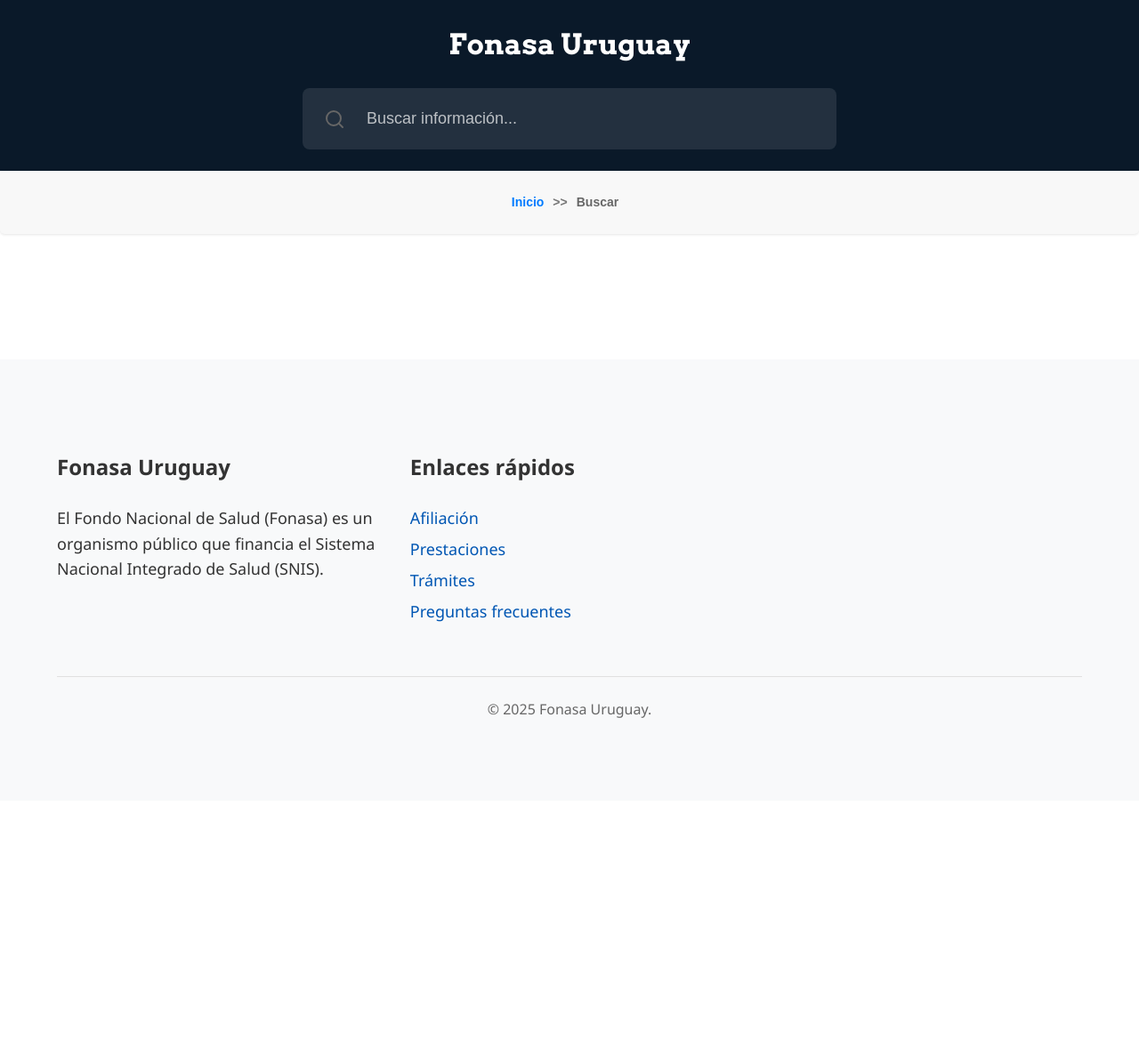
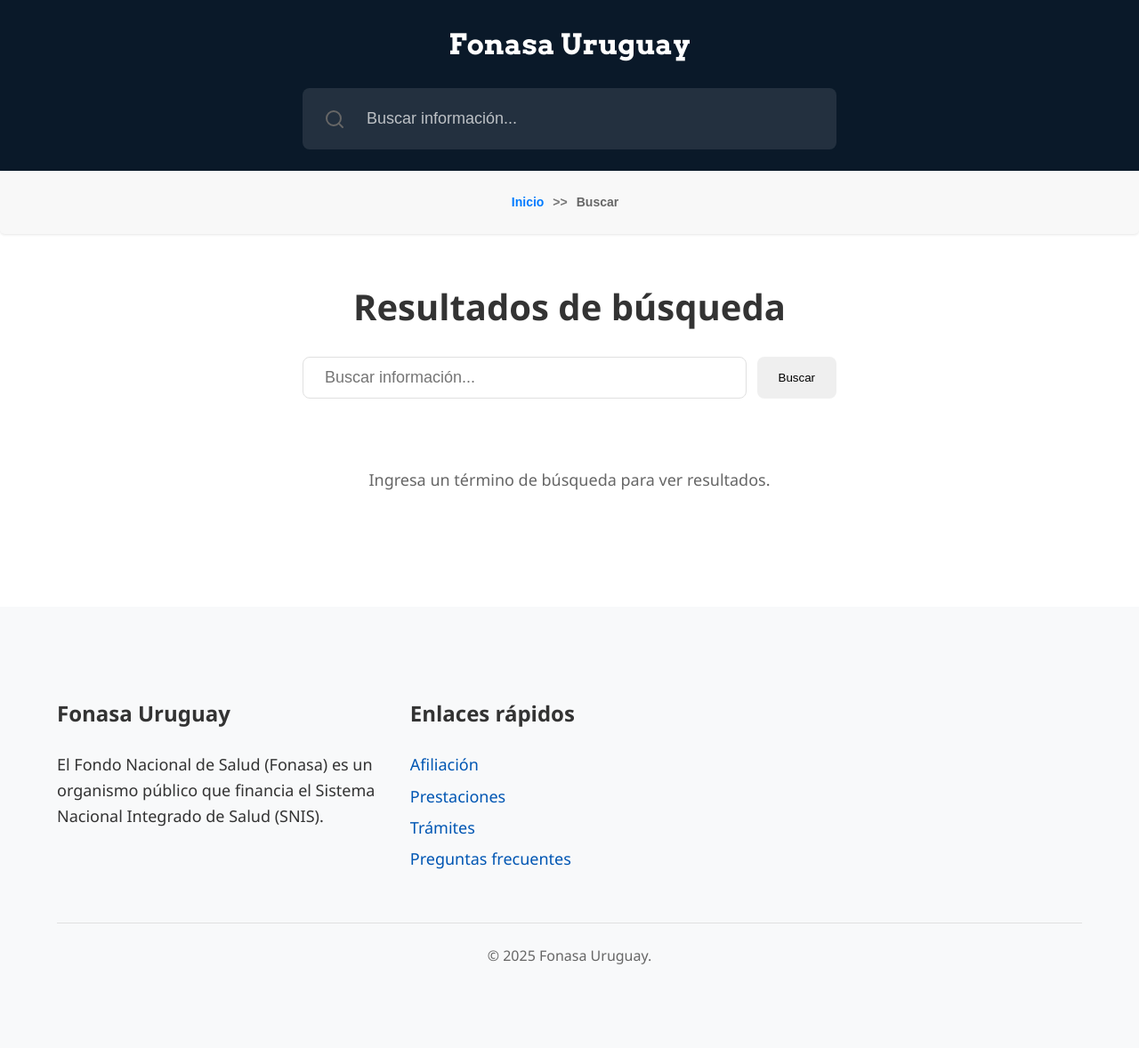
Before and after one commit to JoseAtel/fonasa.info, a Jekyll site: the page built from buscar/index.html, in a window 1280 px wide. Shown: the whole page at 89% size. Built offline with Jekyll 4.4.1, drawn with Linux system fonts in a browser that asks for light colours; before the commit the page ends 900 px from its top, so only the background shows below that.

Commit message:
Actualizacion
Actualizacion

```diff
--- a/buscar/index.html
+++ b/buscar/index.html
@@ -4,7 +4,7 @@
 description: Buscar información en el Centro de Ayuda de Fonasa Uruguay
 ---
 
-<!--<div class="search-page">
+<div class="search-page">
   <div class="search-header">
     <h1>Resultados de búsqueda</h1>
     <div class="search-form-container">
@@ -18,7 +18,7 @@
   <div id="search-results" class="search-results">
     <p class="search-message">Ingresa un término de búsqueda para ver resultados.</p>
   </div>
-</div>-->
+</div>
 
 <script>
   document.addEventListener('DOMContentLoaded', function() {
```
